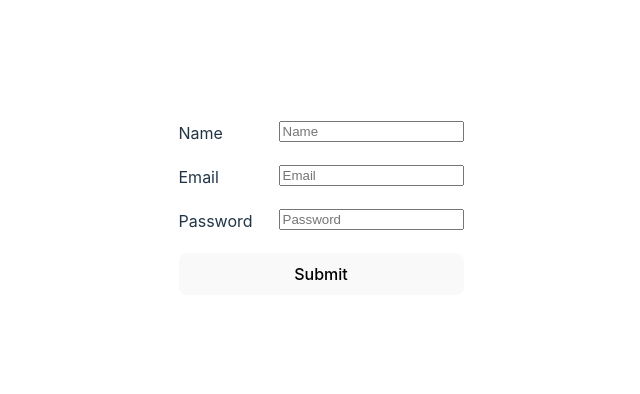
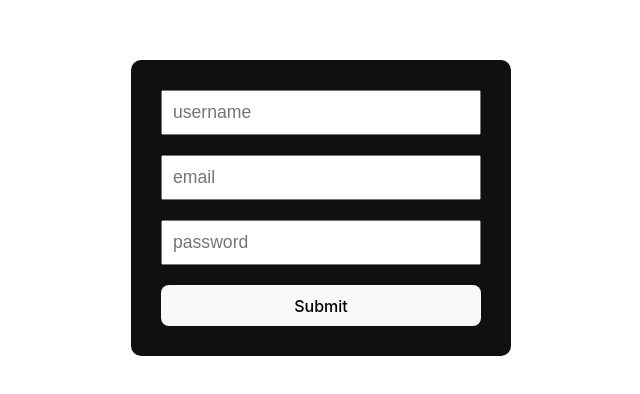
Before and after one commit to sajjadabd/react-custom-hook-form, a React (Vite) app: page / in a window 1280 px wide. Shown: the part 192-586 px from the top of the page, without its empty margins (319-959 px from the left). Built offline with nearby package versions, Linux system fonts and the light colour scheme.

Commit message:
remove label from form and change name field to username

```diff
--- a/src/App.css
+++ b/src/App.css
@@ -1,9 +1,13 @@
+:root {
+  --font-size : 1.1em;
+}
+
 body {
   margin : 0;
   display : flex;
   justify-content: center;
   align-items: center;
-  min-width: 320px;
+  min-width: 420px;
   min-height: 100vh;
 }
 
@@ -28,14 +32,21 @@ label {
 .form {
   display : flex;
   flex-direction: column;
+  background-color: #101010;
+  padding : 30px;
+  border-radius: 10px;
+  min-width: 320px;
 }
 
 .label {
   grid-area : label;
+  font-size: var(--font-size);
 }
 
 .input {
   grid-area : input;
+  padding : 10px 10px;
+  font-size: var(--font-size);
 }
 
 .button {
@@ -51,10 +62,10 @@ label {
 
 .formField {
   display: grid;
-  grid-template-columns: 100px 1fr;
+  grid-template-columns: 1fr;
   grid-template-areas:
-  "label input"
-  "label error";
+  "input"
+  "error";
   margin-bottom : 20px;
 }
 
--- a/src/components/myForm.tsx
+++ b/src/components/myForm.tsx
@@ -5,7 +5,7 @@ import ValidationSchema from '../validation/formValidation';
 const MyForm: React.FC = () => {
   const { values, errors, touched, handleChange, handleBlur, handleSubmit } = useForm(
     {
-      name: '',
+      username: '',
       email: '',
       password : '',
     },
@@ -22,25 +22,25 @@ const MyForm: React.FC = () => {
     onSubmit={handleSubmit}
     >
       <div className="formField">
-        <label className="label" htmlFor='name'>Name</label>
+        {/* <label className="label" htmlFor='name'>Name</label> */}
         <input
           type="text"
-          name="name"
-          placeholder='Name'
-          value={values.name}
+          name="username"
+          placeholder='username'
+          value={values.username}
           onChange={handleChange}
           onBlur={handleBlur}
-          data-testid="name"
+          data-testid="username"
           className="input"
         />
-        {touched.name && errors.name && <div className="error" data-testid="name-error">{errors.name}</div>}
+        {touched.username && errors.username && <div className="error" data-testid="username-error">{errors.username}</div>}
       </div>
       <div className="formField">
-        <label className="label" htmlFor='email'>Email</label>
+        {/* <label className="label" htmlFor='email'>Email</label> */}
         <input
           type="text"
           name="email"
-          placeholder='Email'
+          placeholder='email'
           value={values.email}
           onChange={handleChange}
           onBlur={handleBlur}
@@ -50,11 +50,11 @@ const MyForm: React.FC = () => {
         {touched.email && errors.email && <div className="error" data-testid="email-error">{errors.email}</div>}
       </div>
       <div className="formField">
-        <label className="label" htmlFor='password'>Password</label>
+        {/* <label className="label" htmlFor='password'>Password</label> */}
         <input
           type="password" // Use 'password' type for password input
           name="password"
-          placeholder='Password'
+          placeholder='password'
           value={values.password}
           onChange={handleChange}
           onBlur={handleBlur}
--- a/src/validation/formValidation.tsx
+++ b/src/validation/formValidation.tsx
@@ -1,17 +1,18 @@
 import * as yup from 'yup';
 
 const ValidationSchema = yup.object().shape({
-  name: yup
+  username: yup
     .string()
-    .required('Name is required'),
+    .min(3, 'username must be at least 3 characters')
+    .required('username is required'),
   email: yup
     .string()
-    .email('Invalid email')
-    .required('Email is required'),
+    .email('invalid email')
+    .required('email is required'),
   password: yup
     .string()
-    .min(6, 'Password must be at least 6 characters')
-    .required('Password is required'),
+    .min(6, 'password must be at least 6 characters')
+    .required('password is required'),
 });
 
 export default ValidationSchema
```
Also changed, not shown: src/hooks/useForm.tsx (+6 -1 lines).
